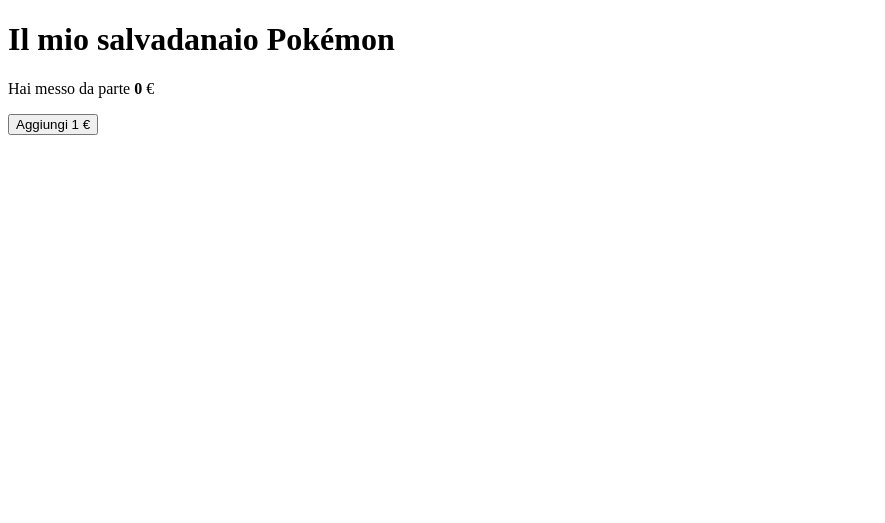
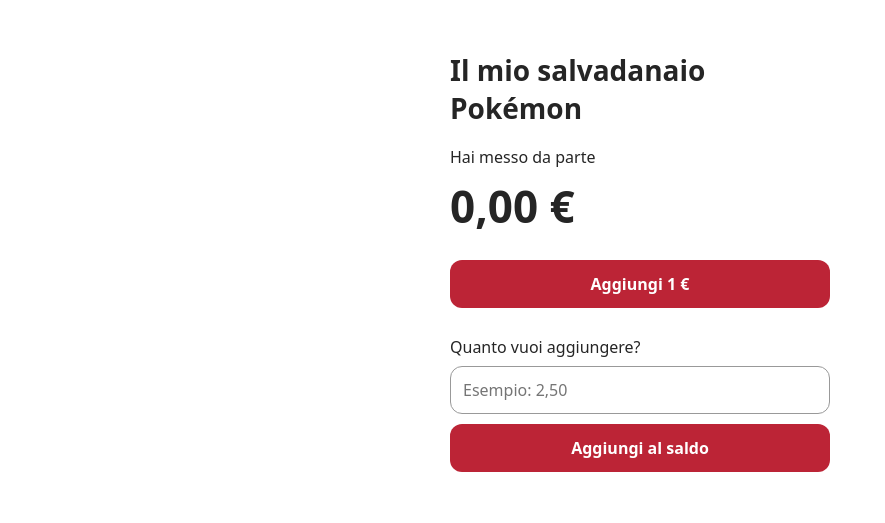
Before and after one commit to Suavek96/poke-savings, a plain HTML site: page index.html in a window 1280 px wide. Shown: the whole page, without its empty margins (0-885 px from the left). Drawn offline with Linux system fonts and the light colour scheme.

Commit message:
Update index.html

```diff
--- a/index.html
+++ b/index.html
@@ -1,19 +1,92 @@
 <!doctype html>
 <html lang="it">
+<head>
   <meta charset="utf-8">
   <meta name="viewport" content="width=device-width, initial-scale=1">
   <title>Poké Savings</title>
+  <style>
+    * { box-sizing: border-box; }
+    body {
+      max-width: 420px;
+      margin: 0 auto;
+      padding: 32px 20px;
+      font-family: system-ui, sans-serif;
+      color: #252525;
+    }
+    h1 { font-size: 28px; }
+    #saldo { display: block; margin: 8px 0 24px; font-size: 44px; }
+    form { margin-top: 28px; }
+    label { display: block; margin-bottom: 8px; }
+    input, button {
+      width: 100%;
+      min-height: 48px;
+      padding: 12px;
+      border-radius: 12px;
+      font: inherit;
+    }
+    input { border: 1px solid #999; margin-bottom: 10px; }
+    button {
+      border: 0;
+      background: #bc2436;
+      color: white;
+      font-weight: 600;
+      cursor: pointer;
+    }
+  </style>
+</head>
+<body>
   <h1>Il mio salvadanaio Pokémon</h1>
-<p>Hai messo da parte <strong id="saldo"></strong> €</p>
-<button id="aggiungi">Aggiungi 1 €</button>
+  <p>Hai messo da parte <strong id="saldo"></strong></p>
+
+  <button id="aggiungi-uno" type="button">Aggiungi 1 €</button>
+
+  <form id="versamento">
+    <label for="importo">Quanto vuoi aggiungere?</label>
+    <input id="importo" type="text" inputmode="decimal"
+           placeholder="Esempio: 2,50" required>
+    <button type="submit">Aggiungi al saldo</button>
+  </form>
+  <p id="messaggio" role="status"></p>
+
   <script>
-  let euro = Number(localStorage.getItem("risparmi") || 0);
     const saldo = document.getElementById("saldo");
-  saldo.textContent = euro;
-  document.getElementById("aggiungi").onclick = () => {
-    euro += 1;
-    localStorage.setItem("risparmi", euro);
-    saldo.textContent = euro;
+    const importo = document.getElementById("importo");
+    const messaggio = document.getElementById("messaggio");
+    const valuta = new Intl.NumberFormat("it-IT", {
+      style: "currency",
+      currency: "EUR"
+    });
+
+    function leggiCentesimi() {
+      return Math.round(Number(localStorage.getItem("risparmi") || 0) * 100);
+    }
+
+    function aggiungi(centesimi) {
+      const totale = leggiCentesimi() + centesimi;
+      localStorage.setItem("risparmi", (totale / 100).toFixed(2));
+      saldo.textContent = valuta.format(totale / 100);
+      messaggio.textContent = "Hai aggiunto " + valuta.format(centesimi / 100) + ".";
+    }
+
+    saldo.textContent = valuta.format(leggiCentesimi() / 100);
+
+    document.getElementById("aggiungi-uno").onclick = () => aggiungi(100);
+
+    document.getElementById("versamento").onsubmit = (evento) => {
+      evento.preventDefault();
+      const testo = importo.value.trim().replace(",", ".");
+      const centesimi = Math.round(Number(testo) * 100);
+
+      if (!/^\d+(\.\d{1,2})?$/.test(testo) ||
+          !Number.isSafeInteger(centesimi) || centesimi <= 0) {
+        messaggio.textContent = "Scrivi un importo positivo, per esempio 2,50.";
+        importo.focus();
+        return;
+      }
+
+      aggiungi(centesimi);
+      importo.value = "";
     };
   </script>
+</body>
 </html>
```
Lines whose indentation alone changed are shown as unchanged.
